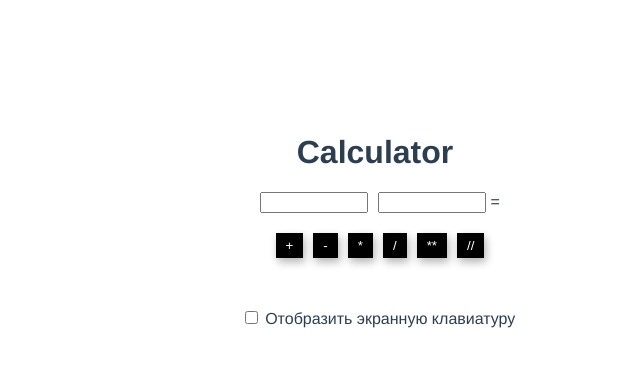
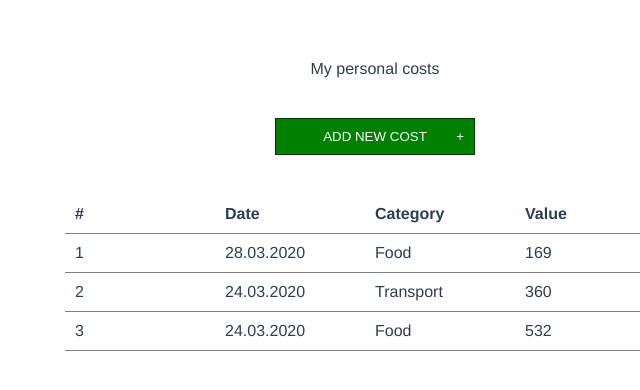
Before and after one commit to Danu-IT/Vue, a Vue app: page / in a window 1280 px wide. Shown: the top 390 px of the page, without its empty margins (265-905 px from the left). Built offline with nearby package versions, Linux system fonts and the light colour scheme.

Commit message:
FiveCommit

```diff
--- a/src/App.vue
+++ b/src/App.vue
@@ -1,23 +1,77 @@
 <template>
 	<div id="app">
-		<Calc />
+		<!-- <Calc /> -->
+		<!-- <Counter v-if="show" />
+		<button @click="show = !show">Show / Hide</button> -->
+		<header>
+			<div class="header">My personal costs</div>
+		</header>
+		<main>
+			<button class="" @click="show = !show">ADD NEW COST</button>
+			<AddPaymentForm class="formList" v-if="show" @add-payment="addPayment">
+			</AddPaymentForm>
+			<PaymentsDisplay class="dataList" :paymentsList="List"></PaymentsDisplay>
+		</main>
 	</div>
 </template>
 
 <script>
-	import Calc from "@/components/Calc.vue";
+	// import Calc from "@/components/Calc.vue";
+	// import Counter from "@/components/Counter.vue";
+	import PaymentsDisplay from "@/components/PaymentsDisplay.vue";
+	import AddPaymentForm from "@/components/AddPaymentForm.vue";
 
 	export default {
 		name: "App",
 		components: {
-			Calc,
+			// Calc,
+			// Counter,
+			// eslint-disable-next-line vue/no-unused-components
+			PaymentsDisplay,
+			// eslint-disable-next-line vue/no-unused-components
+			AddPaymentForm,
 		},
-		data: () => ({}),
-		methods: {},
+		data: () => ({
+			show: false,
+			List: [],
+		}),
+		methods: {
+			fetchPaymentsData() {
+				return [
+					{
+						date: "28.03.2020",
+						category: "Food",
+						value: 169,
+					},
+					{
+						date: "24.03.2020",
+						category: "Transport",
+						value: 360,
+					},
+					{
+						date: "24.03.2020",
+						category: "Food",
+						value: 532,
+					},
+				];
+			},
+			addPayment(data) {
+				console.log(data);
+				this.List.push(data);
+			},
+		},
+		created() {
+			setTimeout(() => {
+				this.List = this.fetchPaymentsData();
+			}, 1000);
+		},
 	};
 </script>
 
 <style lang="scss">
+	header {
+		margin-bottom: 40px;
+	}
 	#app {
 		font-family: Avenir, Helvetica, Arial, sans-serif;
 		-webkit-font-smoothing: antialiased;
@@ -26,4 +80,22 @@
 		color: #2c3e50;
 		margin-top: 60px;
 	}
+	.dataList {
+		margin-top: 40px;
+	}
+	main button {
+		width: 200px;
+		padding: 10px;
+		margin: 0 auto;
+		background-color: green;
+		border: 1px solid rgb(2, 51, 2);
+		cursor: pointer;
+		color: white;
+		position: relative;
+	}
+	main button::after {
+		content: "+";
+		position: absolute;
+		right: 10px;
+	}
 </style>
--- /dev/null
+++ b/src/components/AddPaymentForm.vue
@@ -0,0 +1,70 @@
+<template>
+	<div class="input__container">
+		<input type="text" placeholder="Value" v-model="value" />
+		<input type="text" placeholder="Category" v-model="category" />
+		<input type="text" placeholder="Date" v-model="date" />
+		<button @click="addPayment">Add</button>
+	</div>
+</template>
+
+<script>
+	export default {
+		name: "AddPaymentForm",
+		data: () => ({
+			value: "",
+			category: "",
+			date: "",
+		}),
+		methods: {
+			addPayment() {
+				const { value, category, date, currenDate } = this;
+				const data = {
+					value,
+					category,
+					date: date != "" ? date : currenDate,
+				};
+				this.$emit("add-payment", data);
+			},
+		},
+		computed: {
+			currenDate() {
+				const currenDate = new Date();
+				const day = currenDate.getDate();
+				const month = currenDate.getMonth() + 1;
+				const year = currenDate.getFullYear();
+				return `${day}.${month}.${year}`;
+			},
+		},
+	};
+</script>
+
+<style lang="scss" scoped>
+	.input__container {
+		display: flex;
+		flex-direction: column;
+		width: 300px;
+		margin: 20px auto;
+	}
+	.input__container input {
+		padding: 10px;
+		border-radius: 10px;
+		outline: none;
+		margin-bottom: 5px;
+		border: 1px solid green;
+	}
+	.input__container button {
+		width: 100px;
+		padding: 5px;
+		margin: 0 auto;
+		background-color: green;
+		border: 1px solid rgb(2, 51, 2);
+		cursor: pointer;
+		color: white;
+		position: relative;
+	}
+	.input__container button::after {
+		content: "+";
+		position: absolute;
+		right: 10px;
+	}
+</style>
--- /dev/null
+++ b/src/components/Counter.vue
@@ -0,0 +1,60 @@
+<template>
+	<div>
+		<button class="increment" @click="increase">
+			Clicked {{ counter }} times
+		</button>
+	</div>
+</template>
+
+<script>
+	export default {
+		// eslint-disable-next-line vue/multi-word-component-names
+		name: "Counter",
+		data: () => ({
+			counter: 0,
+		}),
+		methods: {
+			increase() {
+				this.counter++;
+			},
+			onHover() {
+				console.log("Hover");
+			},
+			logClick() {
+				console.log("click");
+			},
+		},
+		beforeCreate() {
+			console.log("Create component");
+		},
+		created() {
+			console.log("Created");
+		},
+		beforeMount() {
+			console.log("BeforeMount");
+		},
+		mounted() {
+			console.log("Mounted");
+			let btn = this.$el.querySelector(".increment");
+			btn.addEventListener("mouseover", this.onHover);
+
+			document.addEventListener("click", this.logClick); //дублирование события
+		},
+		beforeUpdate() {
+			console.log("beforeUpdate");
+		},
+		updated() {
+			console.log("Update");
+		},
+		beforeDestroy() {
+			console.log("beforeDestroy");
+		},
+		destroyed() {
+			console.log("destroyed");
+			document.removeEventListener("click", this.logClick);
+		},
+	};
+</script>
+
+<style lang="scss" scoped>
+</style>
--- /dev/null
+++ b/src/components/PaymentsDisplay.vue
@@ -0,0 +1,49 @@
+<template>
+	<div class="table">
+		<div class="table__block bold">
+			<span>#</span>
+			<span>Date</span>
+			<span>Category</span>
+			<span>Value</span>
+		</div>
+		<div class="table__block" v-for="(el, index) in paymentsList" :key="index">
+			<span>{{ index + 1 }}</span>
+			<span>{{ el.date }}</span>
+			<span>{{ el.category }}</span>
+			<span>{{ el.value }}</span>
+		</div>
+	</div>
+</template>
+
+<script>
+	export default {
+		name: "PaymentsDisplay",
+		props: {
+			paymentsList: {
+				type: Array,
+				default: () => [],
+			},
+		},
+		data: () => ({}),
+	};
+</script>
+
+<style lang="scss" scoped>
+	.table {
+		display: flex;
+		flex-direction: column;
+	}
+	.table span {
+		width: 150px;
+		display: inline-flex;
+	}
+	.table__block {
+		border-bottom: 1px solid gray;
+		max-width: 600px;
+		margin: 0 auto;
+		padding: 10px;
+	}
+	.bold {
+		font-weight: 900;
+	}
+</style>
```
